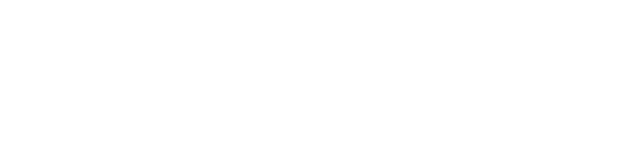
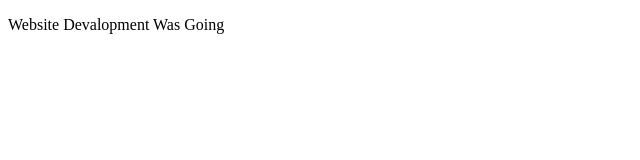
Before and after one commit to Vasanthff2019/WEB, a plain HTML site: page index.html in a window 1280 px wide. Shown: the whole page, without its empty margins (0-640 px from the left). Drawn offline with Linux system fonts and the light colour scheme.

Commit message:
First Commit

```diff
--- a/index.html
+++ b/index.html
@@ -6,6 +6,6 @@
     <title>My Web</title>
 </head>
 <body>
-
+<p>Website Devalopment Was Going</p>
 </body>
 </html>
```
